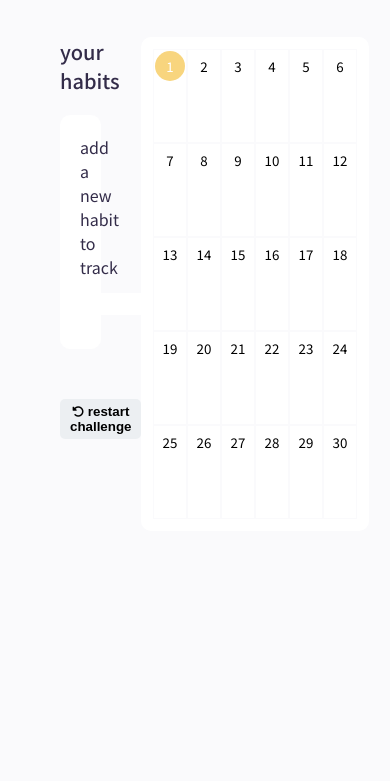
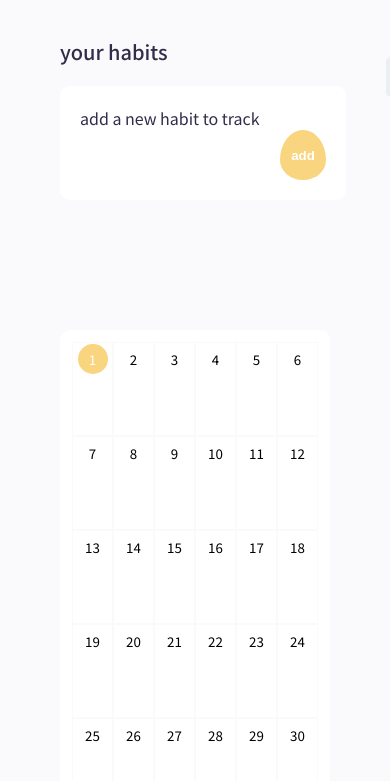
Before and after one commit to paulinemss/habit-tracker, a plain HTML site: page index.html in a window 390 px wide. Shown: the part 161-942 px from the top of the page. Before the commit the page ends 844 px from the top, so only its background shows below. Drawn offline with Linux system fonts and the light colour scheme.

Commit message:
Add media queries

```diff
--- a/style.css
+++ b/style.css
@@ -292,3 +292,25 @@ td {
     border: 1px solid #00D6FF;
     background-color: rgba(0, 214, 255, 0.2);
 }
+
+@media only screen and (max-width: 1160px) {
+    .content {
+        flex-direction: column;
+    }
+    .add-habit-calendar {
+        top: 350px;
+    }
+    .left-menu {
+        display: flex;
+        flex-direction: row;
+        width: auto;
+        justify-content: space-between;
+    }
+    .habits {
+        margin: 0;
+    }
+    .tracker {
+        margin-bottom: 60px;
+        margin-top: 130px;
+    }
+}
```
